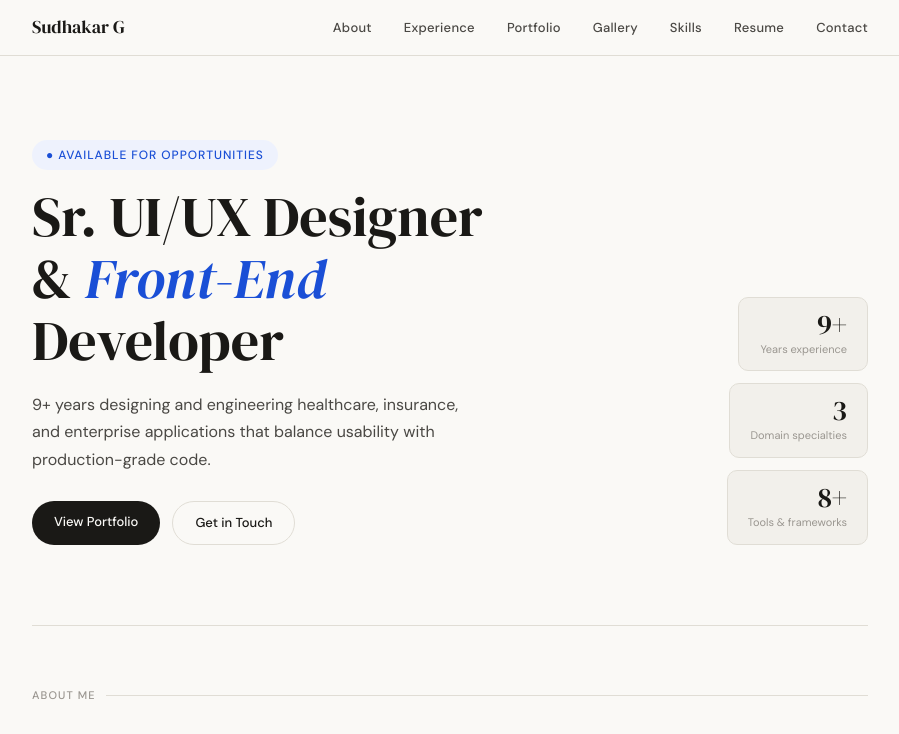
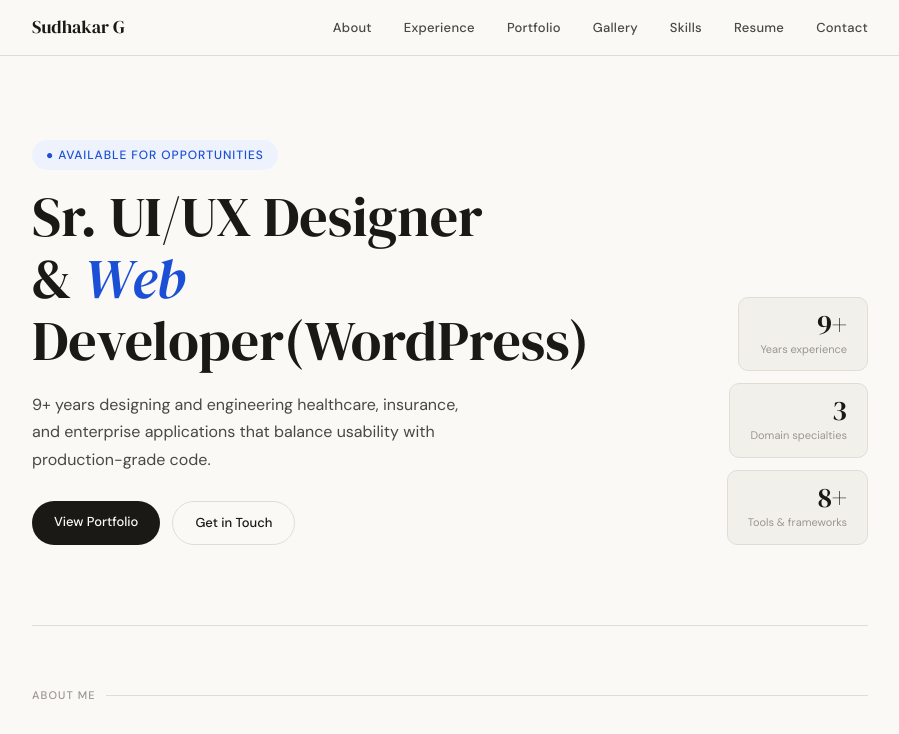
Before and after one commit to sudhagotte6-code/sudhakar_gotte, a plain HTML site: page index.html in a window 1280 px wide. Shown: the top 734 px of the page, without its empty margins (190-1089 px from the left). Drawn offline with Linux system fonts and the light colour scheme.

Commit message:
Update job title to include 'Web Developer (WordPress)'

```diff
--- a/index.html
+++ b/index.html
@@ -689,7 +689,7 @@
     <div class="hero">
       <div>
         <div class="hero-eyebrow fade fade-1">&#9679; Available for opportunities</div>
-        <h1 class="fade fade-2"> Sr. UI/UX Designer<br>&amp; <em>Front-End</em><br>Developer</h1>
+        <h1 class="fade fade-2"> Sr. UI/UX Designer<br>&amp; <em>Web</em><br>Developer(WordPress)</h1>
         <p class="hero-tagline fade fade-3">
           9+ years designing and engineering healthcare, insurance,
           and enterprise applications that balance usability with
```
